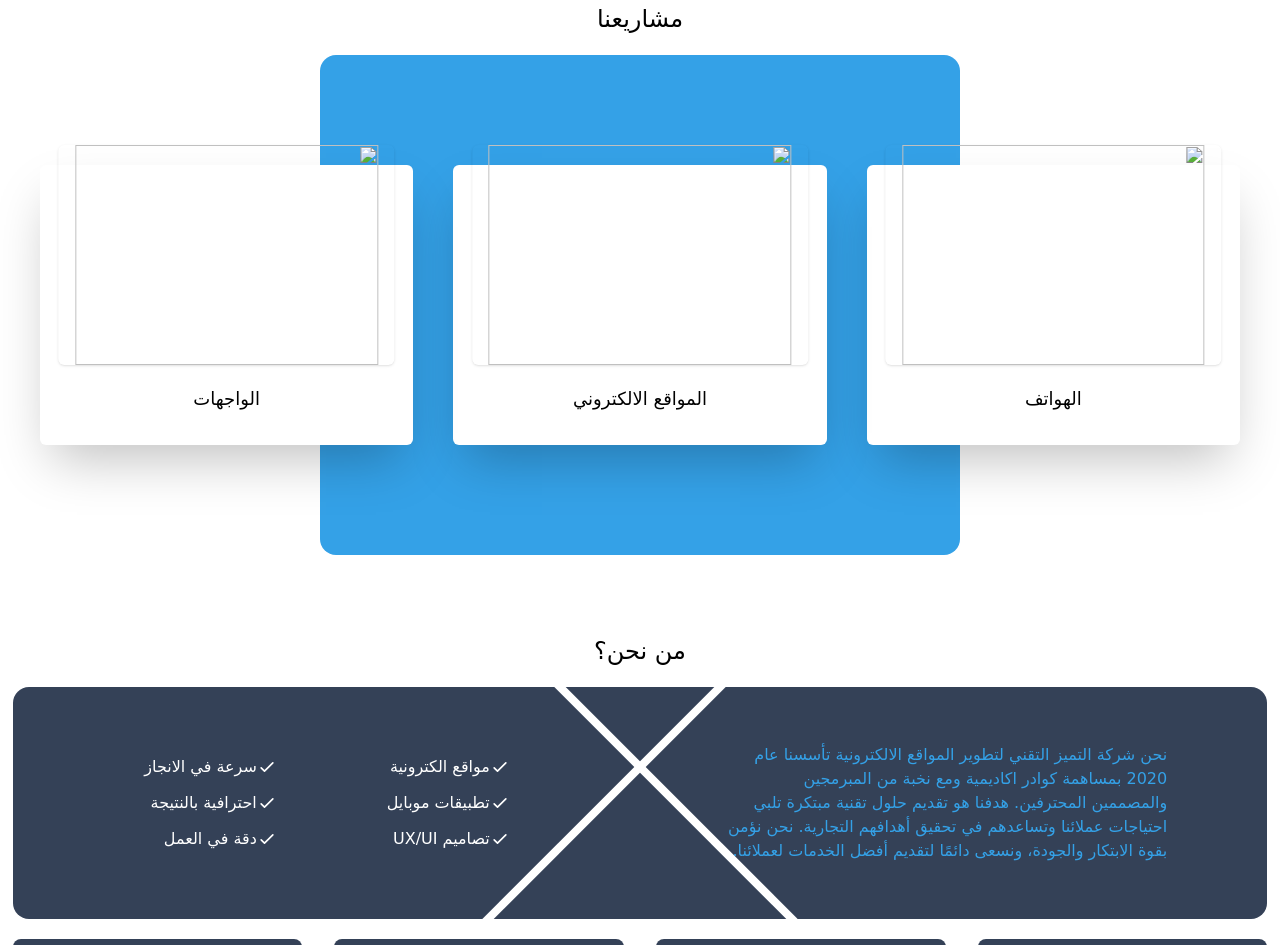
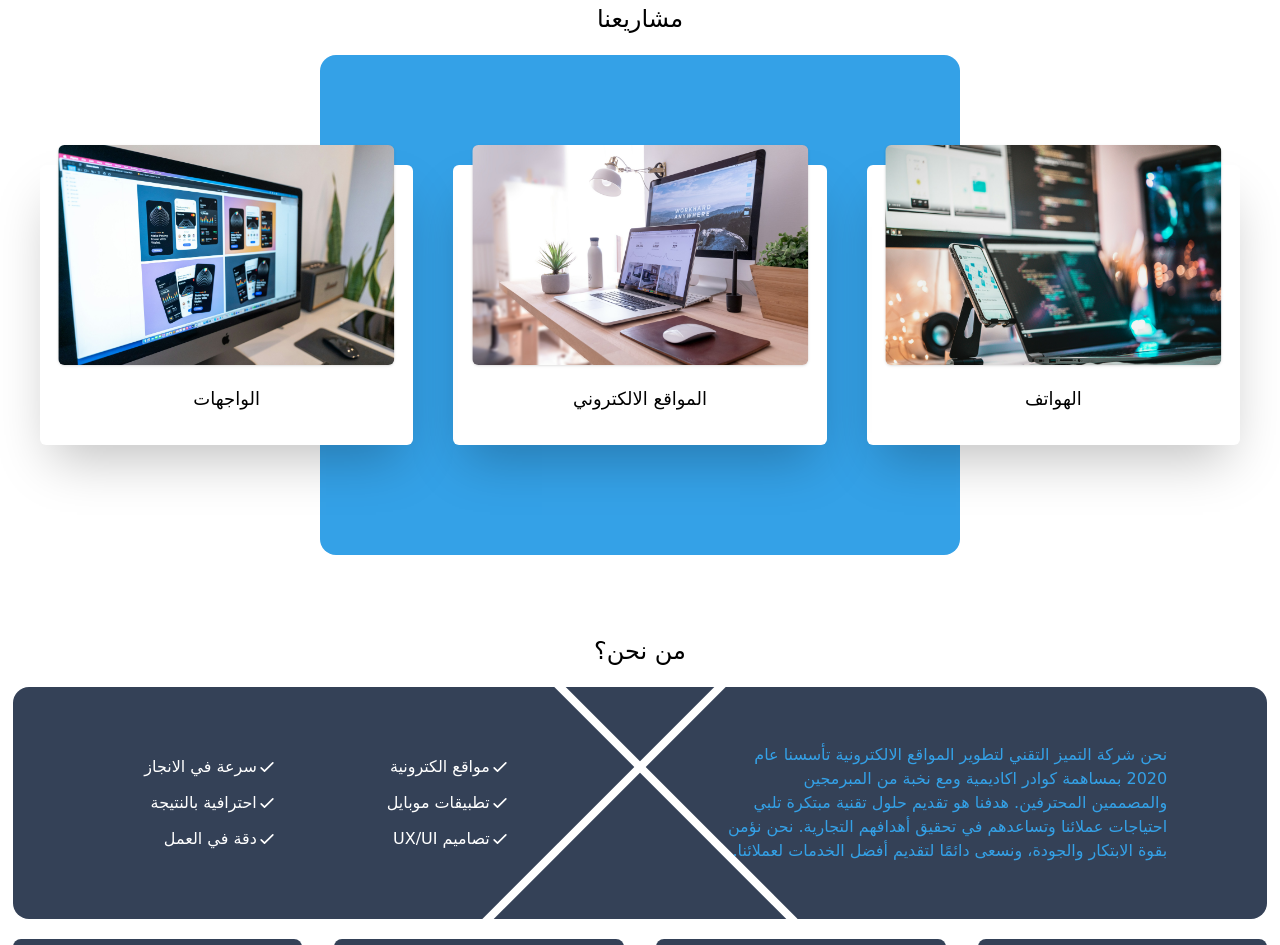
Before and after one commit to yazn-108/technical-excellence, a website: page index.html in a window 1280 px wide. Shown: the part 1784-2729 px from the top of the page. Drawn offline with nearby package versions, Linux system fonts and the light colour scheme; the site is published under a folder, as on GitHub Pages, so addresses that start at the root find nothing; a web font is replaced by a local one.

Commit message:
Technical Excellence

```diff
--- a/index.html
+++ b/index.html
@@ -328,7 +328,7 @@
                 <img
                   loading="lazy"
                   class="object-cover w-[90%] h-[220px] m-auto rounded-md group-hover:w-full transition-all shadow"
-                  src="/assets/phones.jpg"
+                  src="assets/phones.jpg"
                 />
                 <h3 class="text-lg">الهواتف</h3>
               </div>
@@ -349,7 +349,7 @@
                 <img
                   loading="lazy"
                   class="object-cover w-[90%] h-[220px] m-auto rounded-md group-hover:w-full transition-all shadow"
-                  src="/assets/websites.jpg"
+                  src="assets/websites.jpg"
                 />
                 <h3 class="text-lg">المواقع الالكتروني</h3>
               </div>
@@ -370,7 +370,7 @@
                 <img
                   loading="lazy"
                   class="object-cover w-[90%] h-[220px] m-auto rounded-md group-hover:w-full transition-all shadow"
-                  src="/assets/ux-ui.jpg"
+                  src="assets/ux-ui.jpg"
                 />
                 <h3 class="text-lg">الواجهات</h3>
               </div>
```
